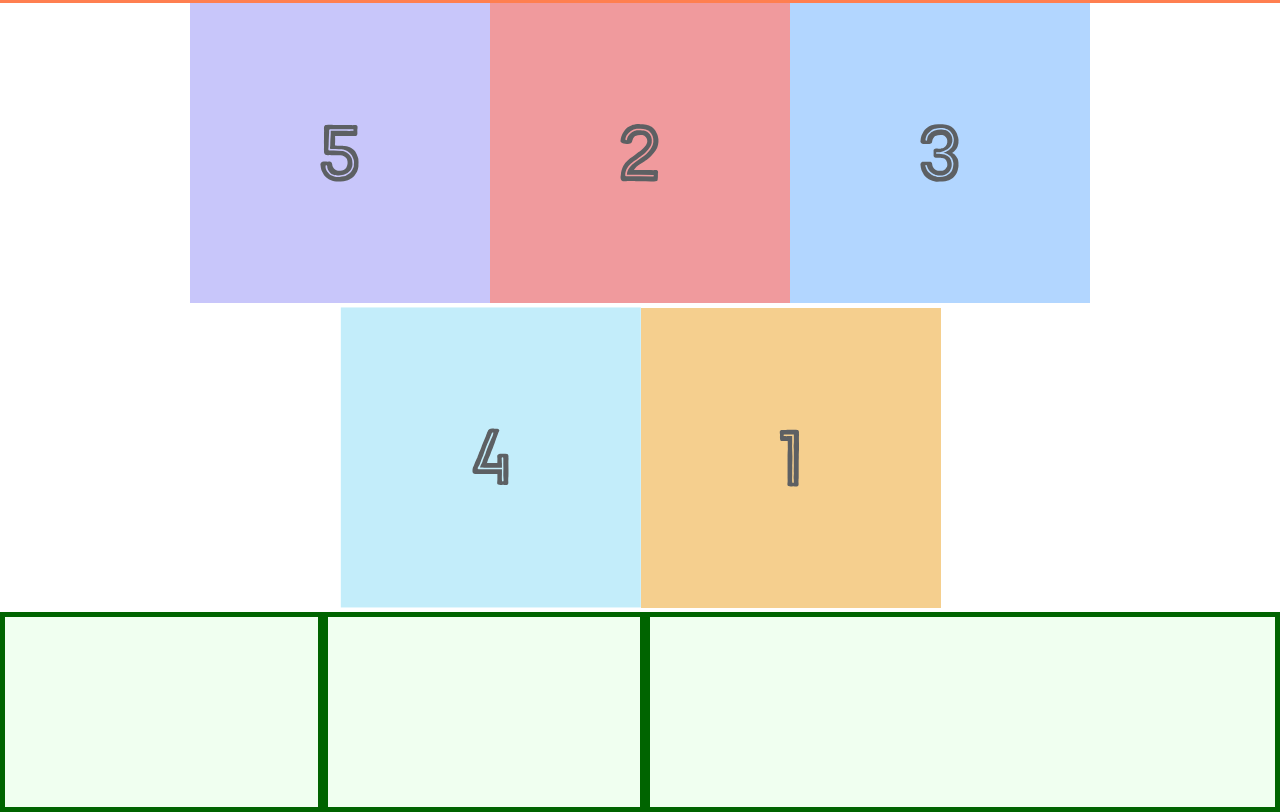
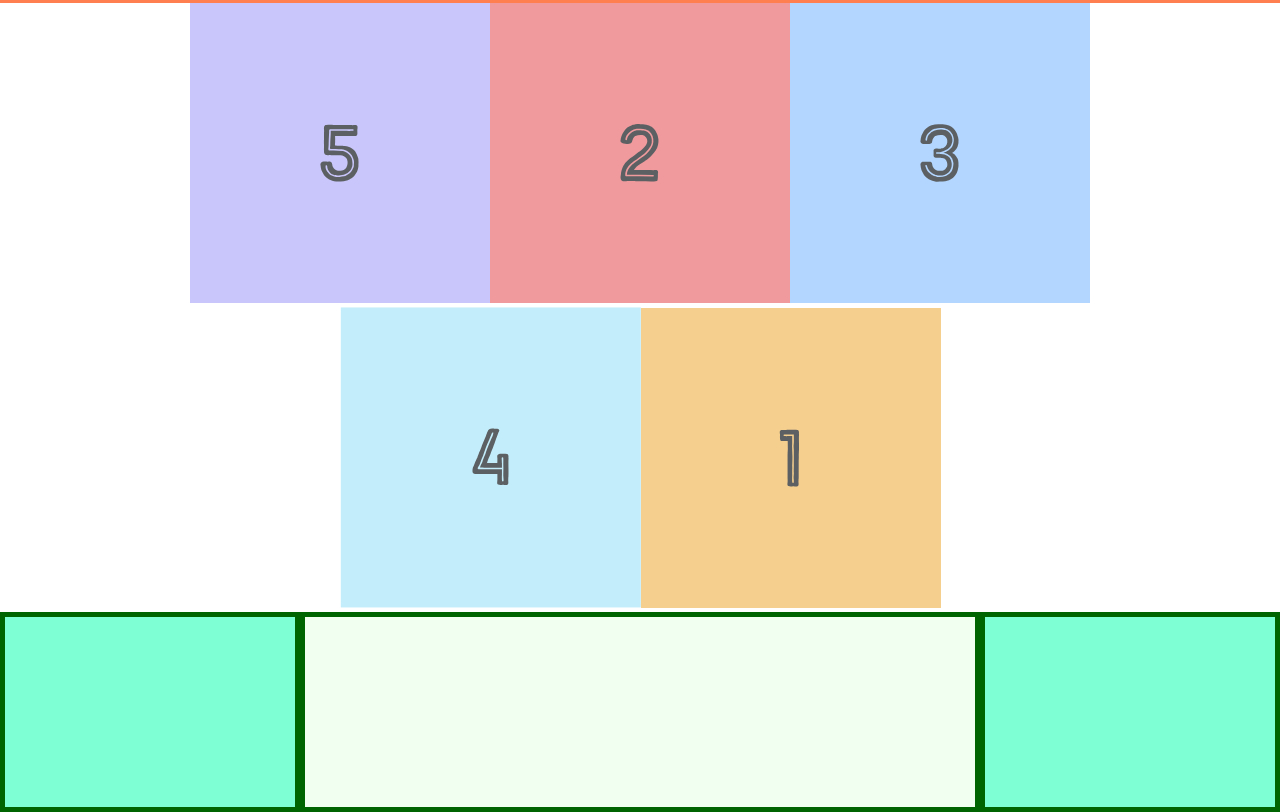
Before and after one commit to lejdenlazaro/odin-practice, a plain HTML site: page index.html in a window 1280 px wide. Shown: the part 461-1273 px from the top of the page. Drawn offline with Linux system fonts and the light colour scheme.

Commit message:
Save progress for fixed and flex width items

```diff
--- a/styles/style.css
+++ b/styles/style.css
@@ -122,6 +122,7 @@
   margin-bottom: 20px;
 }
 
+/* Footer */
 .footer {
   display: flex;
   justify-content: space-between;
@@ -134,6 +135,9 @@
   flex: 1;
 }
 
+.footer-one,
 .footer-three {
-  flex: 2;
+  background-color: aquamarine;
+  width: 300px;
+  flex: initial;
 }
```
